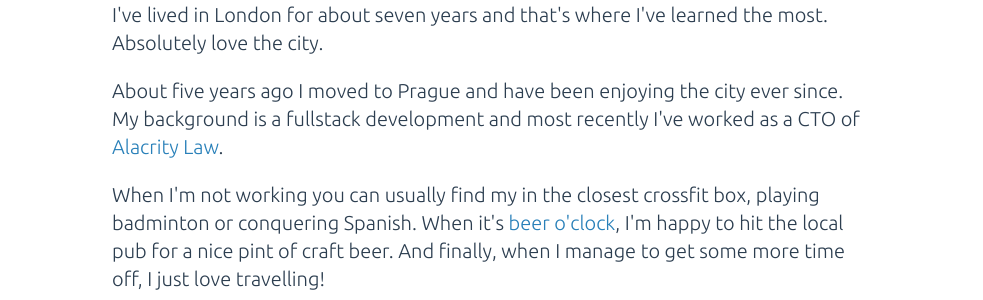
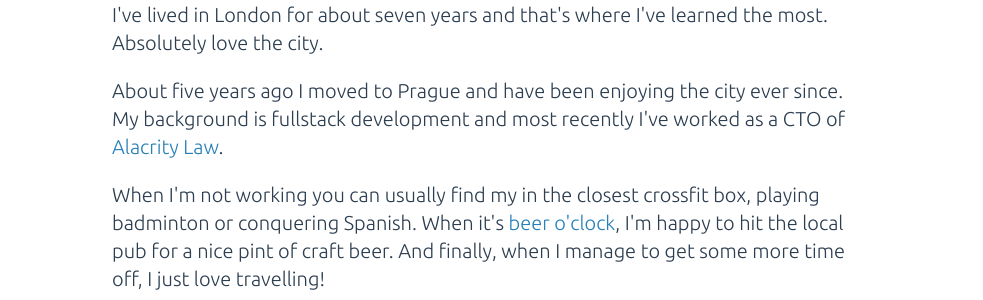
Before and after one commit to msvab/msvab.github.io, a Jekyll site: the page built from about.html, in a window 1280 px wide. Shown: the part 409-709 px from the top of the page, without its empty margins (148-1131 px from the left). Built offline with Jekyll 4.4.1, drawn with Linux system fonts in a browser that asks for light colours.

```diff
--- a/about.html
+++ b/about.html
@@ -11,7 +11,7 @@ permalink: /about/
   <p>I grew up in a small town in the Czech Republic. Having been always passionate about technology and especially the internet,
     I ended up studying Information Technology at Brno University of Technology.</p>
   <p>I've lived in London for about seven years and that's where I've learned the most. Absolutely love the city.</p>
-  <p>About five years ago I moved to Prague and have been enjoying the city ever since. My background is a fullstack development and
+  <p>About five years ago I moved to Prague and have been enjoying the city ever since. My background is fullstack development and
     most recently I've worked as a CTO of <a href="https://alacritylaw.co/" target="_blank">Alacrity Law</a>.</p>
   <p>When I'm not working you can usually find my in the closest crossfit box, playing badminton or conquering Spanish. When it's
     <a href="https://isitbeeroclock.com/" target="_blank">beer o'clock</a>, I'm happy to hit the local pub for a nice pint of craft beer.
```
